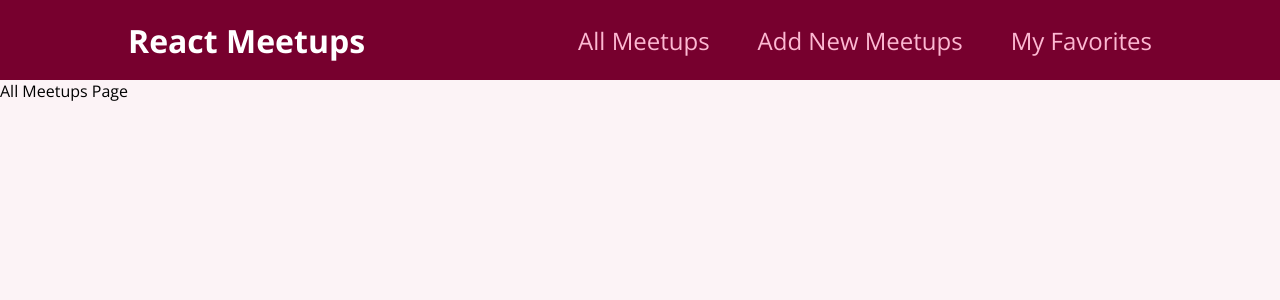
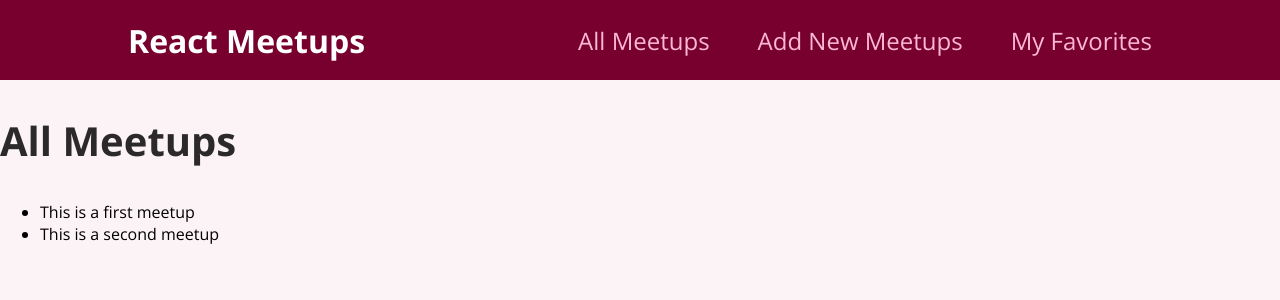
Before and after one commit to Priscilla-D/meetup-react, a React (Create React App) app: page / in a window 1280 px wide. Shown: the top 300 px of the page. Built offline with nearby package versions, Linux system fonts and the light colour scheme.

Commit message:
section 2-34

```diff
--- a/src/pages/AllMeetups.js
+++ b/src/pages/AllMeetups.js
@@ -1,5 +1,33 @@
+const DUMMY_DATA = [
+    {
+      id: 'm1',
+      title: 'This is a first meetup',
+      image:
+        'https://upload.wikimedia.org/wikipedia/commons/thumb/d/d3/Stadtbild_M%C3%BCnchen.jpg/2560px-Stadtbild_M%C3%BCnchen.jpg',
+      address: 'Meetupstreet 5, 12345 Meetup City',
+      description:
+        'This is a first, amazing meetup which you definitely should not miss. It will be a lot of fun!',
+    },
+    {
+      id: 'm2',
+      title: 'This is a second meetup',
+      image:
+        'https://upload.wikimedia.org/wikipedia/commons/thumb/d/d3/Stadtbild_M%C3%BCnchen.jpg/2560px-Stadtbild_M%C3%BCnchen.jpg',
+      address: 'Meetupstreet 5, 12345 Meetup City',
+      description:
+        'This is a first, amazing meetup which you definitely should not miss. It will be a lot of fun!',
+    },
+  ];
+
 function AllMeetupsPage() {
-    return <div>All Meetups Page</div>
+    return <section>
+        <h1>All Meetups</h1>
+        <ul>
+        {DUMMY_DATA.map((meetup) => {
+            return <li key={meetup.id}>{meetup.title}</li>
+        })}
+        </ul>
+    </section>
 }
 
 export default AllMeetupsPage;
```
